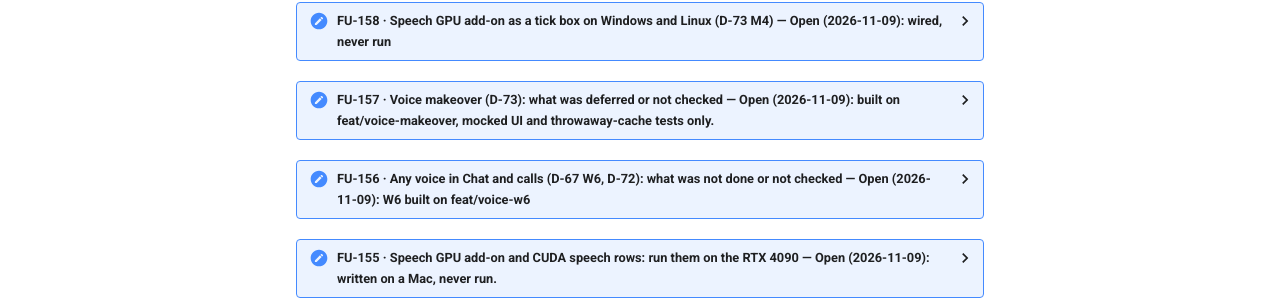
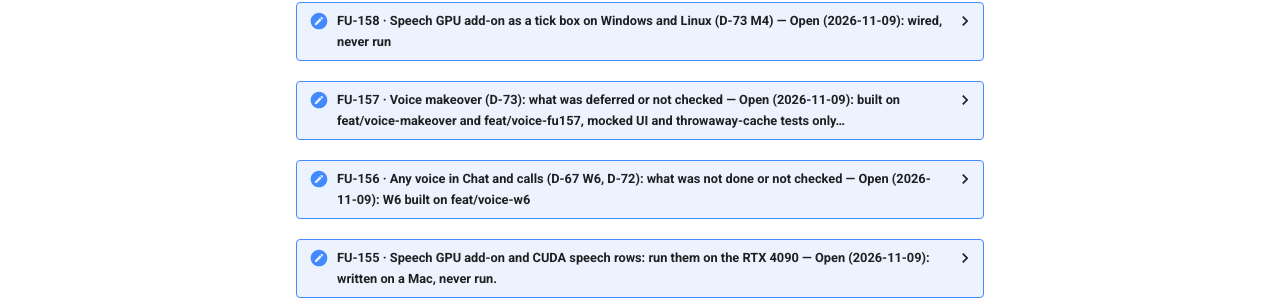
Before and after one commit to cryptopoly/ChaosEngineAI, an MkDocs documentation site: the page built from docs/hub/tracker/open.md, in a window 1280 px wide and 900 px high. Shown: the part 322-627 px from the top of the window. Built offline with MkDocs 1.6.1 and Material for MkDocs 9.7.7, drawn with Linux system fonts in a browser that asks for light colours; comment, search, counter and statistics services are not loaded; some of the changed text lies outside the part shown.

Commit message:
docs: refreshed voice after-shots (sizes collapse, Library header) and hub tracker pages for FU-157

```diff
--- a/docs/hub/tracker/open.md
+++ b/docs/hub/tracker/open.md
@@ -19,11 +19,11 @@
 </details>
 
 <details>
-<summary>FU-157 · Voice makeover (D-73): what was deferred or not checked — Open (2026-11-09): built on feat/voice-makeover, mocked UI and throwaway-cache tests only.</summary>
+<summary>FU-157 · Voice makeover (D-73): what was deferred or not checked — Open (2026-11-09): built on feat/voice-makeover and feat/voice-fu157, mocked UI and throwaway-cache tests only…</summary>
 
-**Status or trigger:** **Open (2026-11-09): built on `feat/voice-makeover`, mocked UI and throwaway-cache tests only.**
+**Status or trigger:** **Open (2026-11-09): built on `feat/voice-makeover` and `feat/voice-fu157`, mocked UI and throwaway-cache tests only.**
 
-**Notes:** Built: delete for dictation and speech models (companions kept when shared, watermark kept while a cloning model remains, refused while voice is busy or a speech model downloads), add-on ticks with removal, Remove voice runtime, runtime parts and In memory now, speech models on the shared Models table with Fit and Kokoro as the first row, Speak voice row and picker drawer, Voices main-voices strip and Use for menu, Chat Voice popover, Library voice-kind filter, copy. Not done: **Cancel** for a speech-model download (no backend cancel; the row shows Downloading), the mock-up's "Show N sizes" collapse of a family (family headings only), the Library and Models page titles still repeat the panel title (only Voice Studio's header was compacted). Not checked: a real delete on the owner's downloaded models and Hugging Face cache, Remove voice runtime and add-on removal on a real venv (pip uninstall of misaki's `zh` requirements), Windows and Linux, and listening.
+**Notes:** Built: delete for dictation and speech models (companions kept when shared, watermark kept while a cloning model remains, refused while voice is busy or a speech model downloads), add-on ticks with removal, Remove voice runtime, runtime parts and In memory now, speech models on the shared Models table with Fit and Kokoro as the first row, Speak voice row and picker drawer, Voices main-voices strip and Use for menu, Chat Voice popover, Library voice-kind filter, copy. Done on `feat/voice-fu157` (2026-11-09): **Cancel** for a speech-model download (child-process download, window-only `POST /api/voice/clone/models/download/cancel`, row progress and Cancel, partials kept for resume), the **Show N sizes** collapse of a family (families of three or more), the Voice Library title shown once (Voice Models panels have distinct titles). Not checked: a real Cancel of a real download, a real delete on the owner's downloaded models and Hugging Face cache, Remove voice runtime and add-on removal on a real venv (pip uninstall of misaki's `zh` requirements), Windows and Linux, and listening.
 
 </details>
 
```
Also changed, not shown: docs/hub/tracker/README.md (+1 -1 lines), docs/plans/voice-makeover/after/d-library-empty.png, docs/plans/voice-makeover/after/d-library-speech.png, docs/plans/voice-makeover/after/d-models-installed.png, docs/plans/voice-makeover/after/m-library-empty.png, docs/plans/voice-makeover/after/m-library-speech.png, docs/plans/voice-makeover/after/m-models-installed.png.
